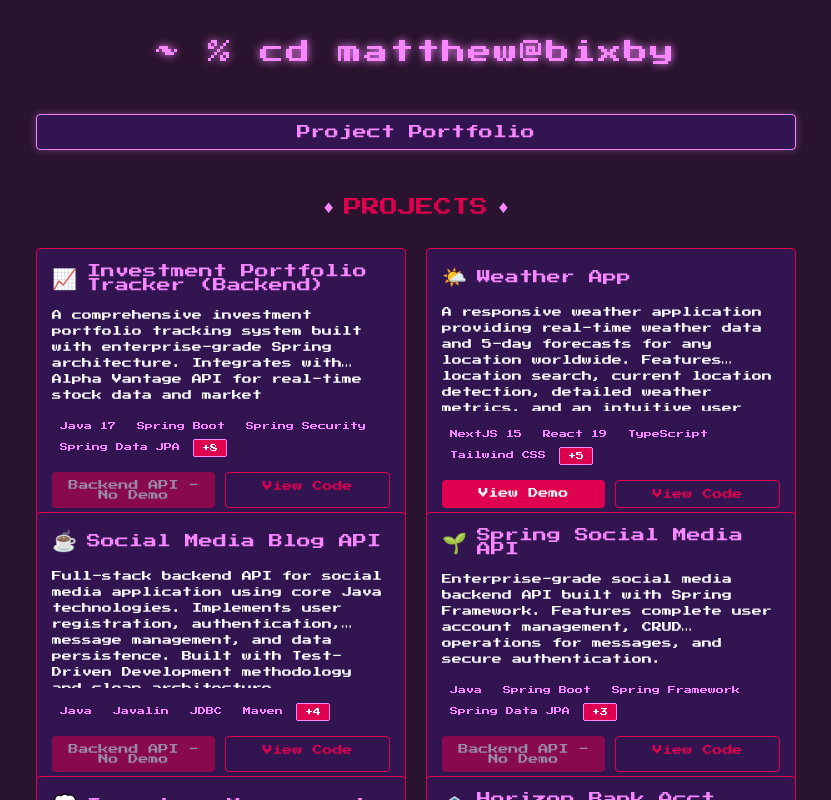
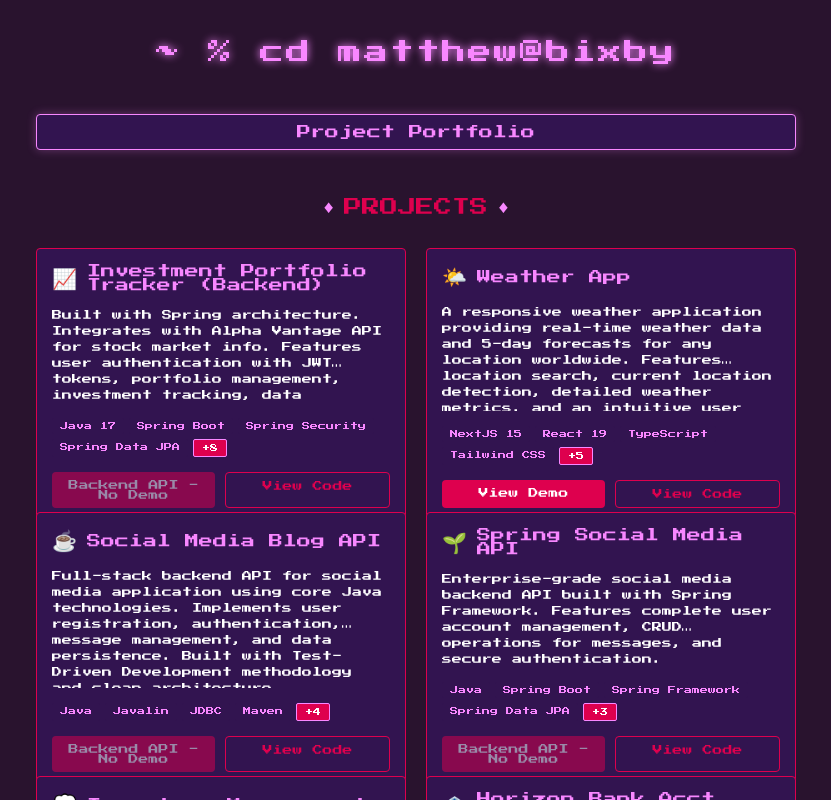
Before and after one commit to mattbixby123/bixbyPortfolio, a React (Vite) app: page /portfolio in a window 1280 px wide. Shown: the whole page, without its empty margins (224-1055 px from the left). Built offline with nearby package versions, Linux system fonts and the light colour scheme.

Commit message:
description halved for Investment Portfolio Tracker - reads better and fits better withe layout

```diff
--- a/src/client/components/RetroPortfolio.jsx
+++ b/src/client/components/RetroPortfolio.jsx
@@ -87,7 +87,7 @@ const RetroPortfolio = () => {
     {
       title: "Investment Portfolio Tracker (Backend)",
       emoji: "📈",
-      description: "A comprehensive investment portfolio tracking system built with enterprise-grade Spring architecture. Integrates with Alpha Vantage API for real-time stock data and market information. Features secure user authentication with JWT tokens, portfolio management, investment tracking, and robust data persistence. Includes comprehensive test coverage for controller and service layers using modern testing practices.",
+      description: "Built with Spring architecture. Integrates with Alpha Vantage API for stock market info. Features user authentication with JWT tokens, portfolio management, investment tracking,  data persistence. Includes test coverage for controller & service layers.",
       technologies: ["Java 17", "Spring Boot", "Spring Security", "Spring Data JPA", "PostgreSQL", "JWT Authentication", "Flyway Migration", "Alpha Vantage API", "Maven", "JUnit 5", "Testcontainers", "Lombok"],
       link: null,
       code: "https://github.com/mattbixby123/portfolio-tracker-backend"
```
